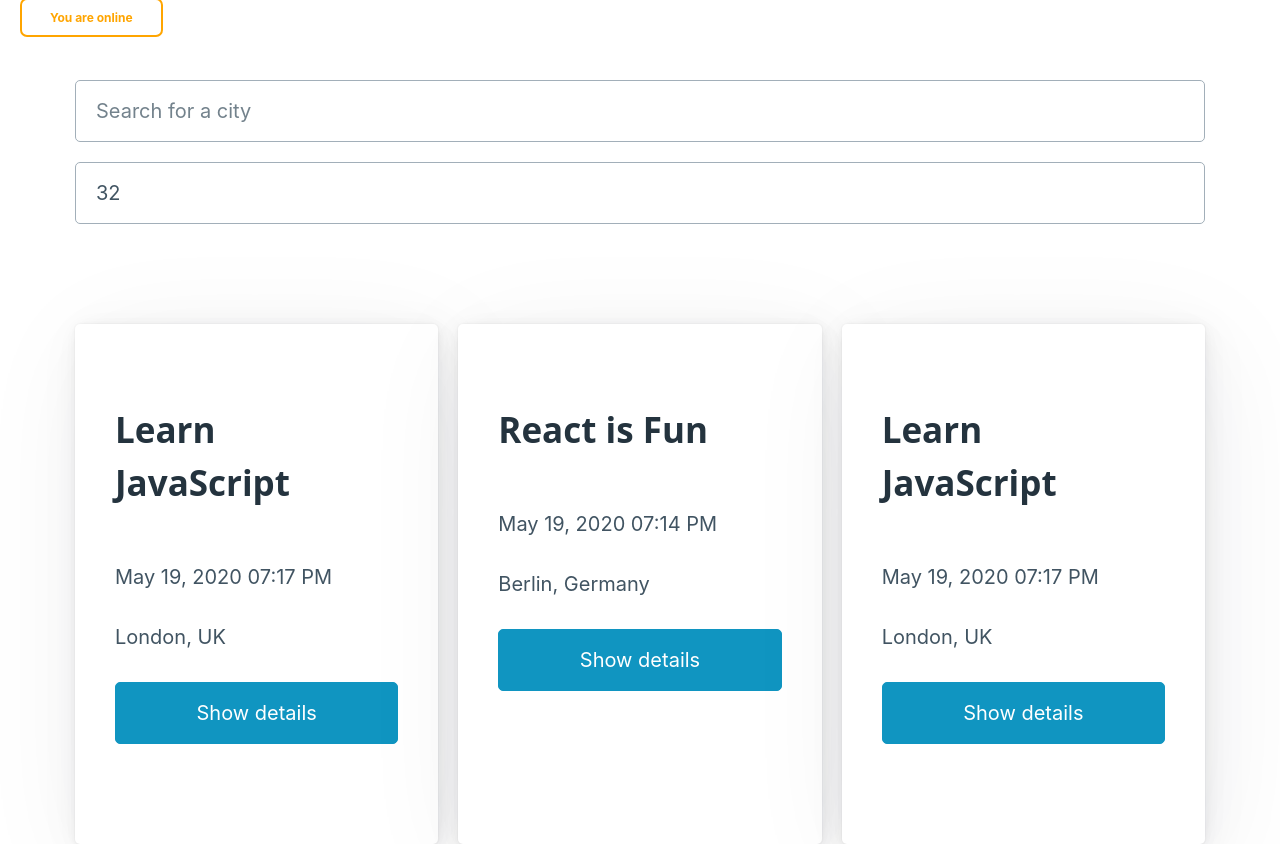
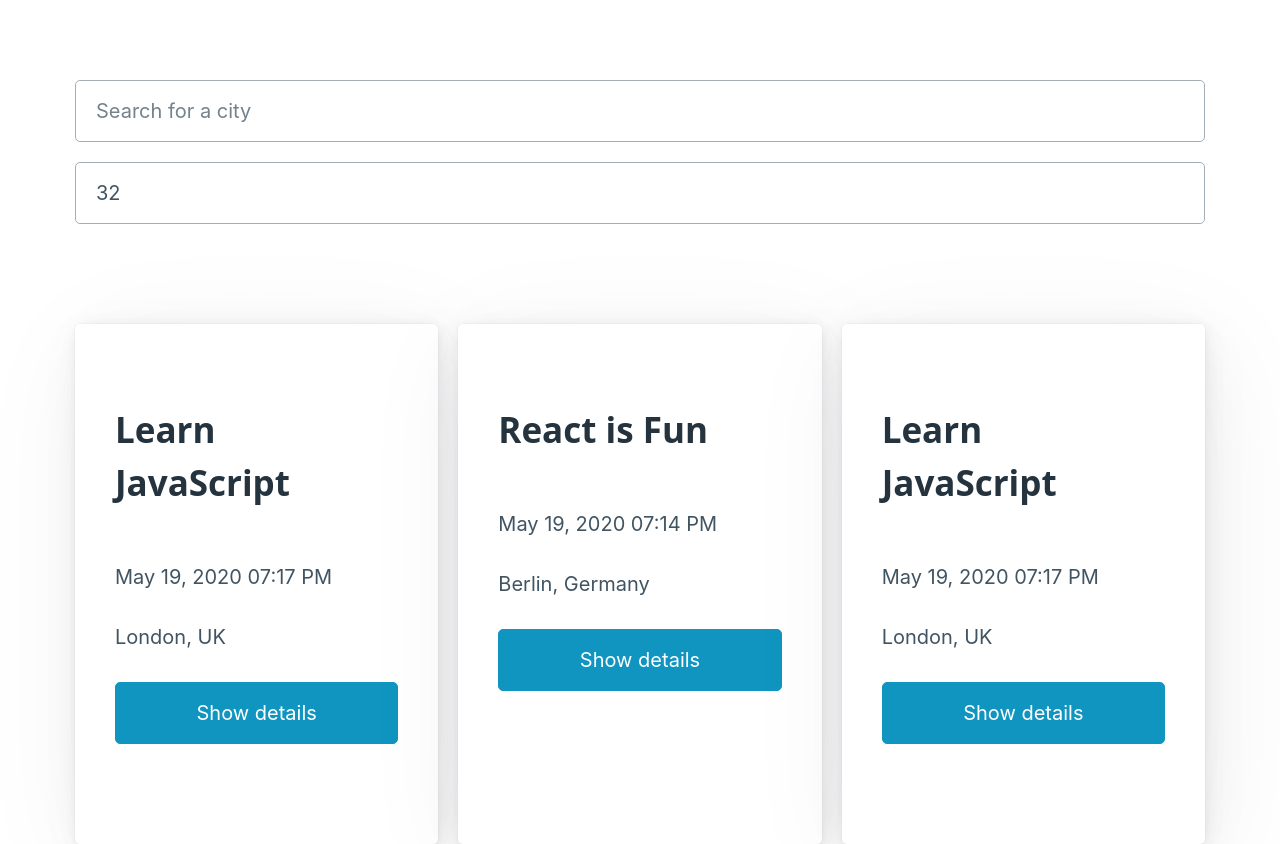
Before and after one commit to dkause/meet, a React (Create React App) app: page / in a window 1280 px wide. Shown: the top 844 px of the page. Built offline with nearby package versions, Linux system fonts and the light colour scheme; what atatus-spa would draw is missing.

Commit message:
Update warning text in App.js

```diff
--- a/src/App.js
+++ b/src/App.js
@@ -26,7 +26,7 @@
   useEffect(() => {
     let warningText = ''
     if (navigator.onLine) {
-      warningText = 'You are online'
+      warningText = ''
     } else {
       warningText = 'You are offline, the app is working in offline mode'
     }
```
